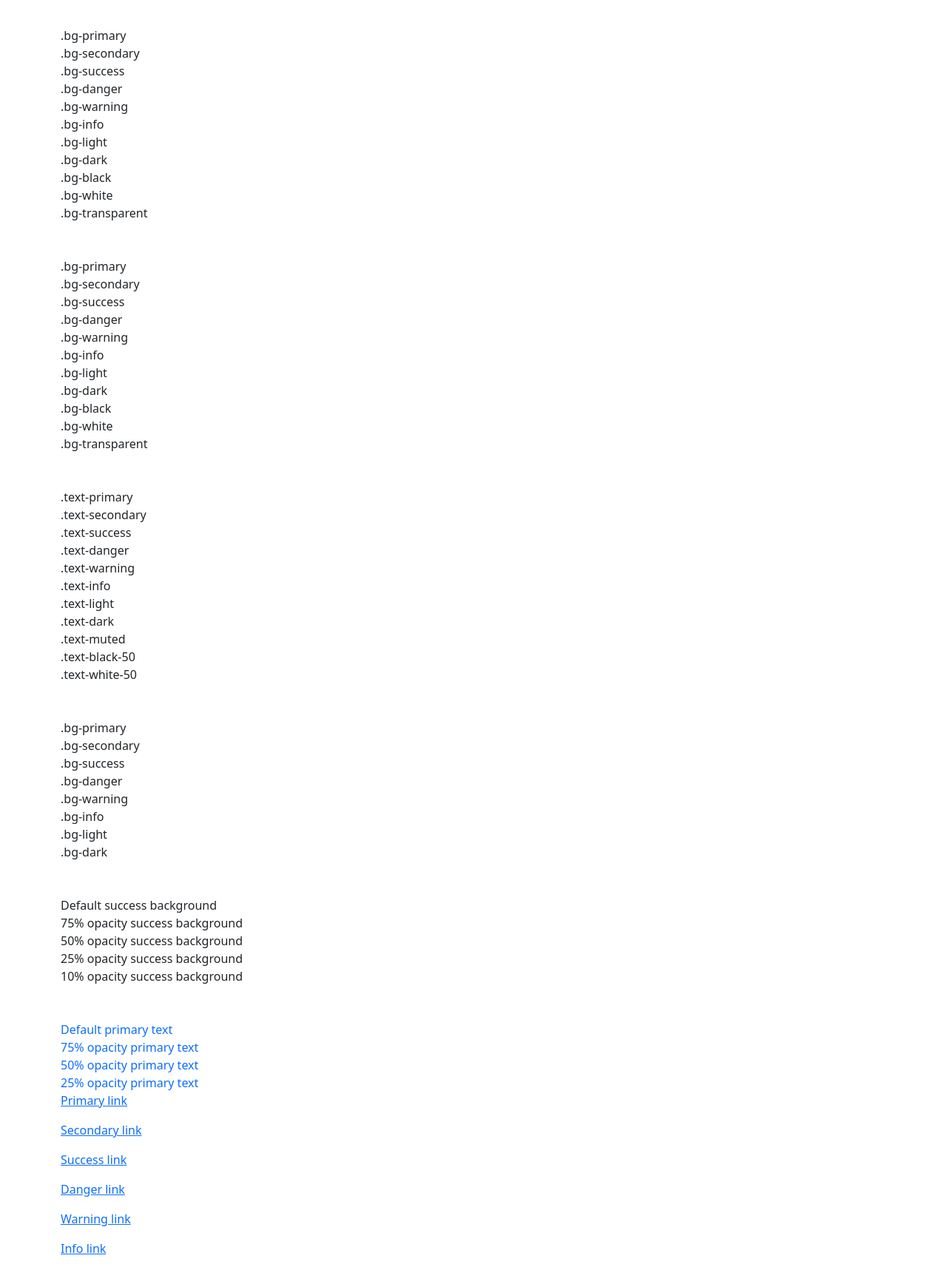
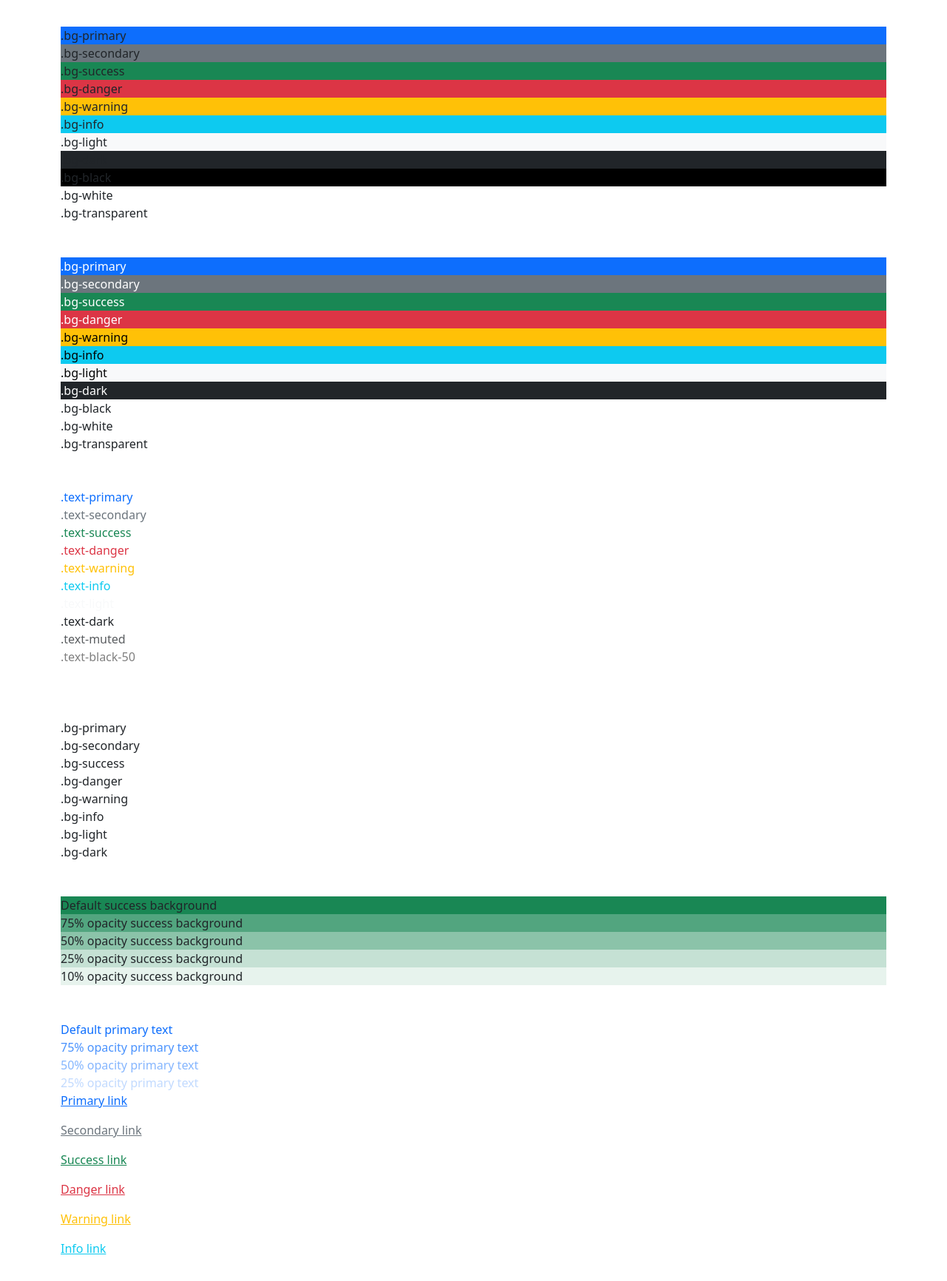
Before and after one commit to Arjun8124/html-css-basics, a plain HTML site: page bootstrap-sandbox/bootstrap-sandbox-start/04-background-text-colors.html in a window 1280 px wide. Shown: the part 60-1792 px from the top of the page at 74% size. Drawn offline with Linux system fonts and the light colour scheme.

Commit message:
bootstrap course sandbox files

```diff
--- a/bootstrap-sandbox/bootstrap-sandbox-start/04-background-text-colors.html
+++ b/bootstrap-sandbox/bootstrap-sandbox-start/04-background-text-colors.html
@@ -12,29 +12,29 @@
       <h1 class="mb-5">Background & Text Colors</h1>
 
       <!-- Background Colors -->
-      <div class="">.bg-primary</div>
-      <div class="">.bg-secondary</div>
-      <div class="">.bg-success</div>
-      <div class="">.bg-danger</div>
-      <div class="">.bg-warning</div>
-      <div class="">.bg-info</div>
-      <div class="">.bg-light</div>
-      <div class="">.bg-dark</div>
-      <div class="">.bg-black</div>
-      <div class="">.bg-white</div>
-      <div class="">.bg-transparent</div>
+      <div class="bg-primary">.bg-primary</div>
+      <div class="bg-secondary">.bg-secondary</div>
+      <div class="bg-success">.bg-success</div>
+      <div class="bg-danger">.bg-danger</div>
+      <div class="bg-warning">.bg-warning</div>
+      <div class="bg-info">.bg-info</div>
+      <div class="bg-light">.bg-light</div>
+      <div class="bg-dark">.bg-dark</div>
+      <div class="bg-black">.bg-black</div>
+      <div class="bg-white">.bg-white</div>
+      <div class="bg-transparent">.bg-transparent</div>
 
       <br /><br />
 
       <!-- Text Background Colors -->
-      <div class="">.bg-primary</div>
-      <div class="">.bg-secondary</div>
-      <div class="">.bg-success</div>
-      <div class="">.bg-danger</div>
-      <div class="">.bg-warning</div>
-      <div class="">.bg-info</div>
-      <div class="">.bg-light</div>
-      <div class="">.bg-dark</div>
+      <div class="text-bg-primary">.bg-primary</div>
+      <div class="text-bg-secondary">.bg-secondary</div>
+      <div class="text-bg-success">.bg-success</div>
+      <div class="text-bg-danger">.bg-danger</div>
+      <div class="text-bg-warning">.bg-warning</div>
+      <div class="text-bg-info">.bg-info</div>
+      <div class="text-bg-light">.bg-light</div>
+      <div class="text-bg-dark">.bg-dark</div>
       <div class="">.bg-black</div>
       <div class="">.bg-white</div>
       <div class="">.bg-transparent</div>
@@ -42,17 +42,17 @@
       <br /><br />
 
       <!-- Text Colors -->
-      <div class="">.text-primary</div>
-      <div class="">.text-secondary</div>
-      <div class="">.text-success</div>
-      <div class="">.text-danger</div>
-      <div class="">.text-warning</div>
-      <div class="">.text-info</div>
-      <div class="">.text-light</div>
-      <div class="">.text-dark</div>
-      <div class="">.text-muted</div>
-      <div class="">.text-black-50</div>
-      <div class="">.text-white-50</div>
+      <div class="text-primary">.text-primary</div>
+      <div class="text-secondary">.text-secondary</div>
+      <div class="text-success">.text-success</div>
+      <div class="text-danger">.text-danger</div>
+      <div class="text-warning">.text-warning</div>
+      <div class="text-info">.text-info</div>
+      <div class="text-light">.text-light</div>
+      <div class="text-dark">.text-dark</div>
+      <div class="text-muted">.text-muted</div>
+      <div class="text-black-50">.text-black-50</div>
+      <div class="text-white-50">.text-white-50</div>
 
       <br /><br />
 
@@ -69,27 +69,27 @@
       <br /><br />
 
       <!-- Background Opacity -->
-      <div class="">Default success background</div>
-      <div class="">75% opacity success background</div>
-      <div class="">50% opacity success background</div>
-      <div class="">25% opacity success background</div>
-      <div class="">10% opacity success background</div>
+      <div class="bg-success">Default success background</div>
+      <div class="bg-success bg-opacity-75">75% opacity success background</div>
+      <div class="bg-success bg-opacity-50">50% opacity success background</div>
+      <div class="bg-success bg-opacity-25">25% opacity success background</div>
+      <div class="bg-success bg-opacity-10">10% opacity success background</div>
 
       <br /><br />
 
       <!-- Text Opacity -->
       <div class="text-primary">Default primary text</div>
-      <div class="text-primary">75% opacity primary text</div>
-      <div class="text-primary">50% opacity primary text</div>
-      <div class="text-primary">25% opacity primary text</div>
+      <div class="text-primary opacity-75">75% opacity primary text</div>
+      <div class="text-primary opacity-50">50% opacity primary text</div>
+      <div class="text-primary opacity-25">25% opacity primary text</div>
 
       <!-- Link Colors -->
-      <p><a href="#" class="">Primary link</a></p>
-      <p><a href="#" class="">Secondary link</a></p>
-      <p><a href="#" class="">Success link</a></p>
-      <p><a href="#" class="">Danger link</a></p>
-      <p><a href="#" class="">Warning link</a></p>
-      <p><a href="#" class="">Info link</a></p>
+      <p><a href="#" class="link-primary">Primary link</a></p>
+      <p><a href="#" class="link-secondary">Secondary link</a></p>
+      <p><a href="#" class="link-success">Success link</a></p>
+      <p><a href="#" class="link-danger">Danger link</a></p>
+      <p><a href="#" class="link-warning">Warning link</a></p>
+      <p><a href="#" class="link-info">Info link</a></p>
 
       <!-- Don't go past here -->
     </div>
```
Also changed, not shown: bootstrap-sandbox/bootstrap-sandbox-start/02-typography.html (+35 -35 lines), bootstrap-sandbox/bootstrap-sandbox-start/03-display-position.html (+15 -15 lines).
